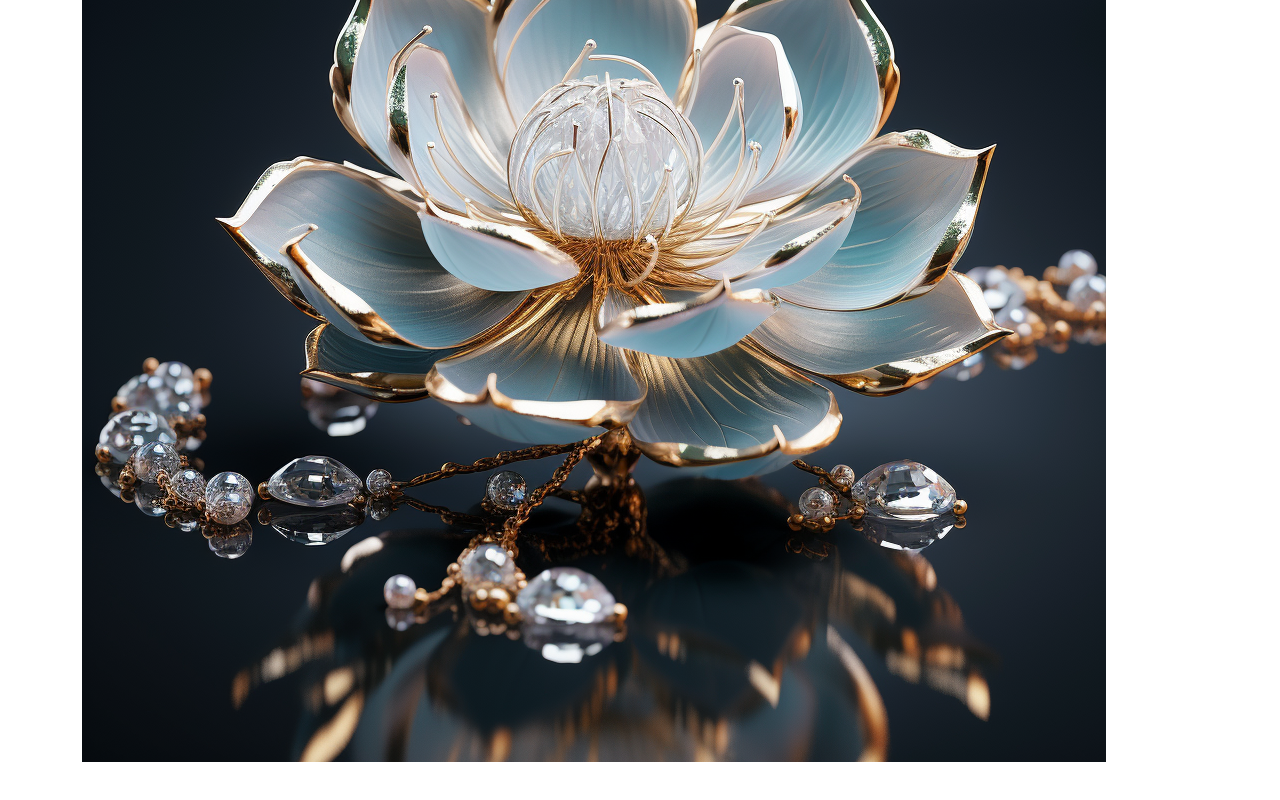
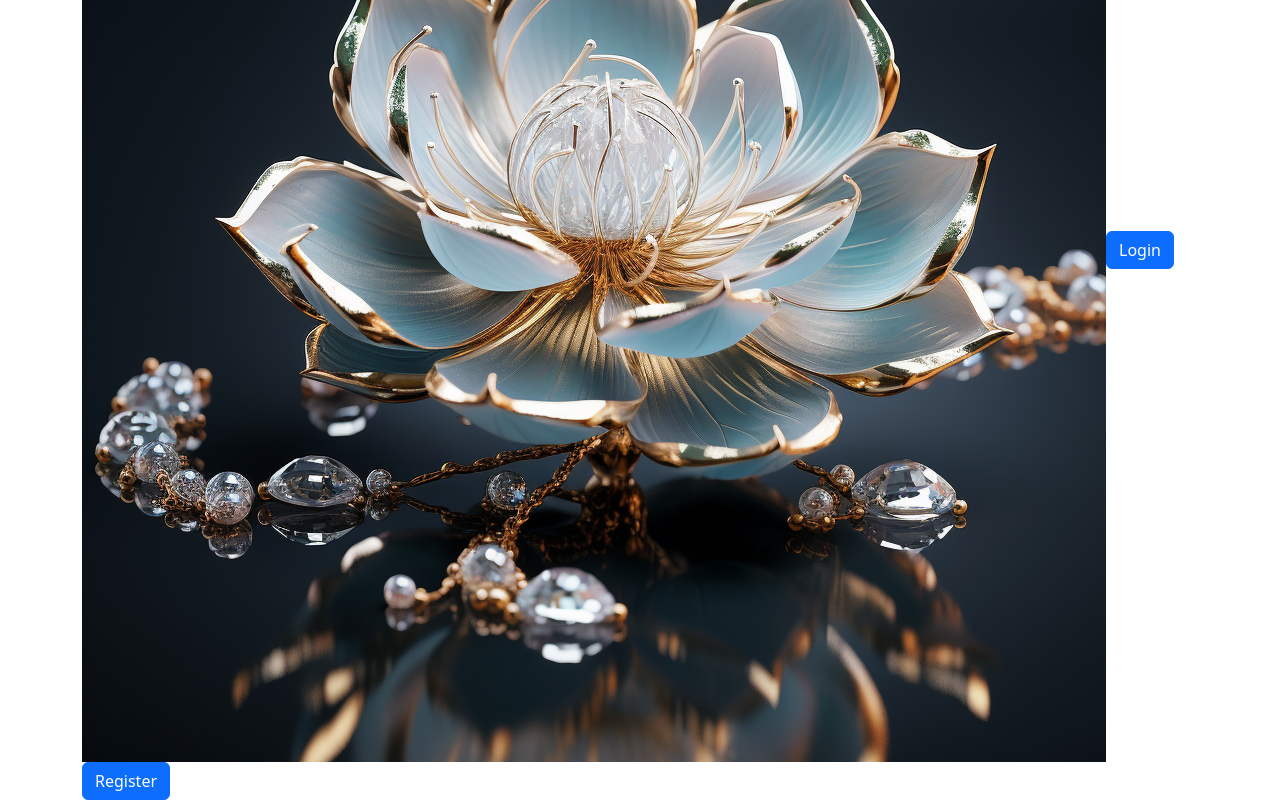
Before and after one commit to nisanthitraveller/furioos, a React (Create React App) app: page / in a window 1280 px wide. Shown: the part 262-1062 px from the top of the page. Before the commit the page ends 1024 px from the top, so only its background shows below. Built offline with nearby package versions, Linux system fonts and the light colour scheme.

Commit message:
Home page correction

```diff
--- a/src/Home.js
+++ b/src/Home.js
@@ -6,6 +6,8 @@ const Home = () => {
             <div className="row">
                 <div className="col-md-12">
                     <img src={LotusImage} alt='Lotus' />
+                    <a href='/login' className="btn btn-primary">Login</a>
+                    <a href='/register' className="btn btn-primary">Register</a>
                 </div>
             </div>
         </div>
--- a/src/LoginPage.js
+++ b/src/LoginPage.js
@@ -6,12 +6,24 @@ const LoginForm = () => {
     const [email, setEmail] = useState('');
     const [password, setPassword] = useState('');
 
-    const handleLogin = (e) => {
+    const handleLogin = async (e) => {
         e.preventDefault();
         // Perform login logic here
         console.log('Login clicked');
         console.log('Email:', email);
         console.log('Password:', password);
+        // Call API
+        /*const response = await axios({
+            method: "post",
+            url: API_URLS.LOGIN,
+            data: {email: email, password: password},
+            headers: {
+                "Content-Type": "application/json",
+            },
+        });
+        if (response.data) {
+            return response.data;
+        }*/
         localStorage.setItem('furioos-login', JSON.stringify({ loggedIn: true }))
         navigate('/start');
     };
```
Also changed, not shown: src/RegisterPage.js (+12 -0 lines).
